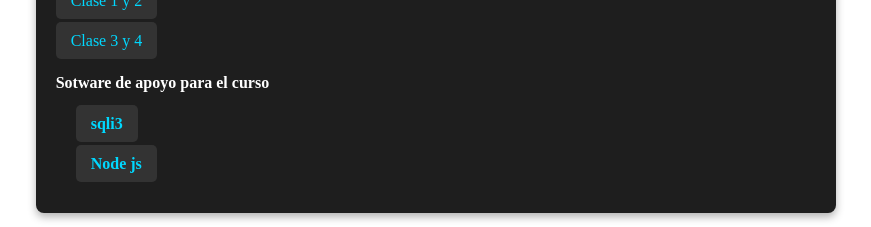
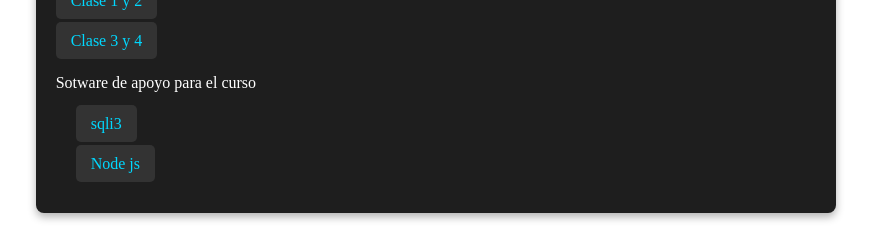
Before and after one commit to jovanyvelez/notas-bd, a SvelteKit app: page / in a window 1280 px wide. Shown: the part 206-433 px from the top of the page, without its empty margins (203-1074 px from the left). Built offline with nearby package versions, Linux system fonts and the light colour scheme.

Commit message:
modificacion

```diff
--- a/src/routes/+page.svelte
+++ b/src/routes/+page.svelte
@@ -54,9 +54,7 @@
 		padding: 0;
 	}
 
-	ul > li > p {
-		font-weight: bold;
-	}
+
 
 	ul ul {
 		margin-top: 10px;
```
